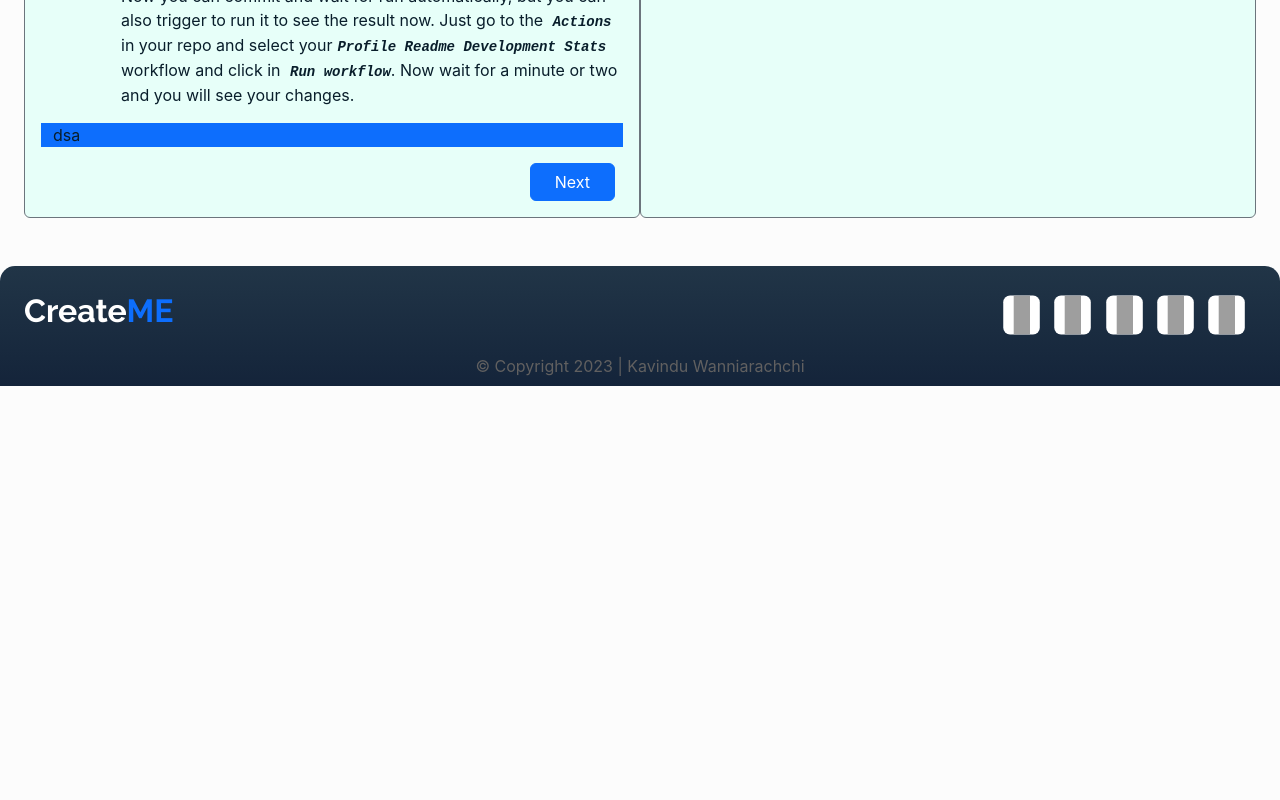
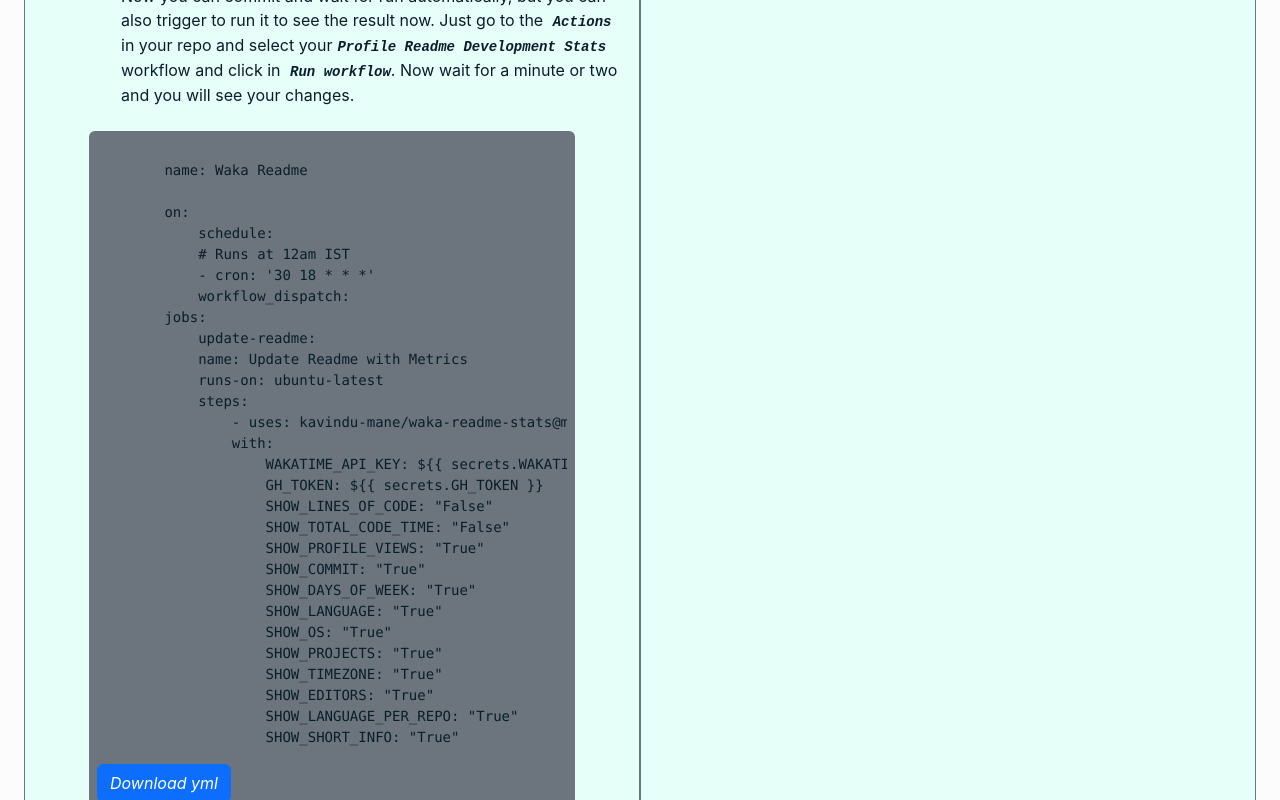
Before and after one commit to kavindu-mane/CreateME, a React (Create React App) app: page /create in a window 1280 px wide. Shown: the part 3720-4520 px from the top of the page. Before the commit the page ends 4106 px from the top, so only its background shows below. Built offline with nearby package versions, Linux system fonts and the light colour scheme; grey boxes are pictures that could not be loaded.

Commit message:
updates 03/22

```diff
--- a/src/components/AddOns/AddOns.jsx
+++ b/src/components/AddOns/AddOns.jsx
@@ -54,6 +54,43 @@ const AddOns = () => {
                 checked = {getActiveStatus(key1 , key2)} onChange = {() => setActionStatus(key1 , key2)}/>
                 <span className='m-0 addons-author'>&ensp; {title} </span>
             </div>
+        )
+    }
+
+    const returnWakaStats = (key) => {
+        return (`"${data["waka-stats"][key] ? "True" : "False"}"`)
+    }
+
+    const returnYml = () => {
+        return(`
+        name: Waka Readme
+
+        on:
+            schedule:
+            # Runs at 12am IST
+            - cron: '30 18 * * *'
+            workflow_dispatch:
+        jobs:
+            update-readme:
+            name: Update Readme with Metrics
+            runs-on: ubuntu-latest
+            steps:
+                - uses: ${userName}/waka-readme-stats@master
+                with:
+                    WAKATIME_API_KEY: \${{ secrets.WAKATIME_API_KEY }}
+                    GH_TOKEN: \${{ secrets.GH_TOKEN }}
+                    SHOW_LINES_OF_CODE: ${returnWakaStats("SHOW_LINES_OF_CODE")}
+                    SHOW_TOTAL_CODE_TIME: ${returnWakaStats("SHOW_TOTAL_CODE_TIME")}
+                    SHOW_PROFILE_VIEWS: ${returnWakaStats("SHOW_PROFILE_VIEWS")}
+                    SHOW_COMMIT: ${returnWakaStats("SHOW_COMMIT")}
+                    SHOW_DAYS_OF_WEEK: ${returnWakaStats("SHOW_DAYS_OF_WEEK")}
+                    SHOW_LANGUAGE: ${returnWakaStats("SHOW_LANGUAGE")}
+                    SHOW_OS: ${returnWakaStats("SHOW_OS")}
+                    SHOW_PROJECTS: ${returnWakaStats("SHOW_PROJECTS")}
+                    SHOW_TIMEZONE: ${returnWakaStats("SHOW_TIMEZONE")}
+                    SHOW_EDITORS: ${returnWakaStats("SHOW_EDITORS")}
+                    SHOW_LANGUAGE_PER_REPO: ${returnWakaStats("SHOW_LANGUAGE_PER_REPO")}
+                    SHOW_SHORT_INFO: ${returnWakaStats("SHOW_SHORT_INFO")}`
         )
     }
 
@@ -121,7 +158,7 @@ const AddOns = () => {
             <GithubTrophySettings/>
 
             <div className="d-flex justify-content-center mt-3">
-                <img src={`https://github-profile-trophy.vercel.app/?username=${userName}&theme=${getTheme("profile-trophy")}&no-frame=${getOptionsTropy("hide-border")}&no-bg=${getOptionsTropy("no-bg")}`}
+                <img src={`https://github-profile-trophy.vercel.app/?username=${userName}&theme=${getTheme("profile-trophy")}&no-frame=${getOptionsTropy("hide-border")}&no-bg=${getOptionsTropy("no-bg")}&margin-w=2`}
                 alt={userName} style={{maxWidth:"95%"}}/>
             </div>
 
@@ -159,7 +196,10 @@ const AddOns = () => {
                     will see your changes.</li>
             </ul>
 
-            <div className='bg-primary container'>dsa</div>
+            <div className='p-2 bg-secondary rounded mx-0 mx-md-5 mt-4'>
+                <pre>{returnYml()}</pre>
+                <button className='btn btn-primary'><i>Download yml</i></button>
+            </div>
 
 
         </React.Fragment>
```
